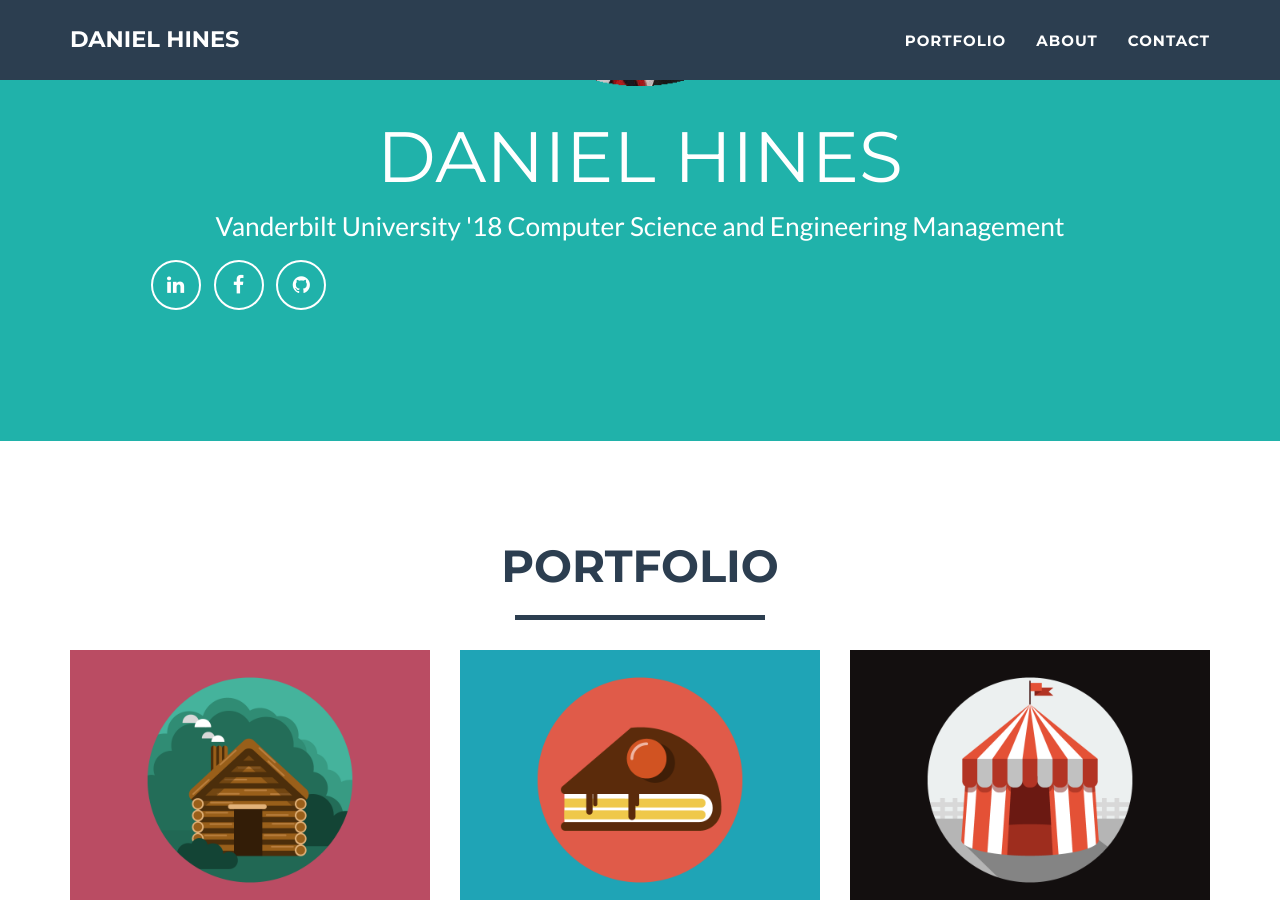
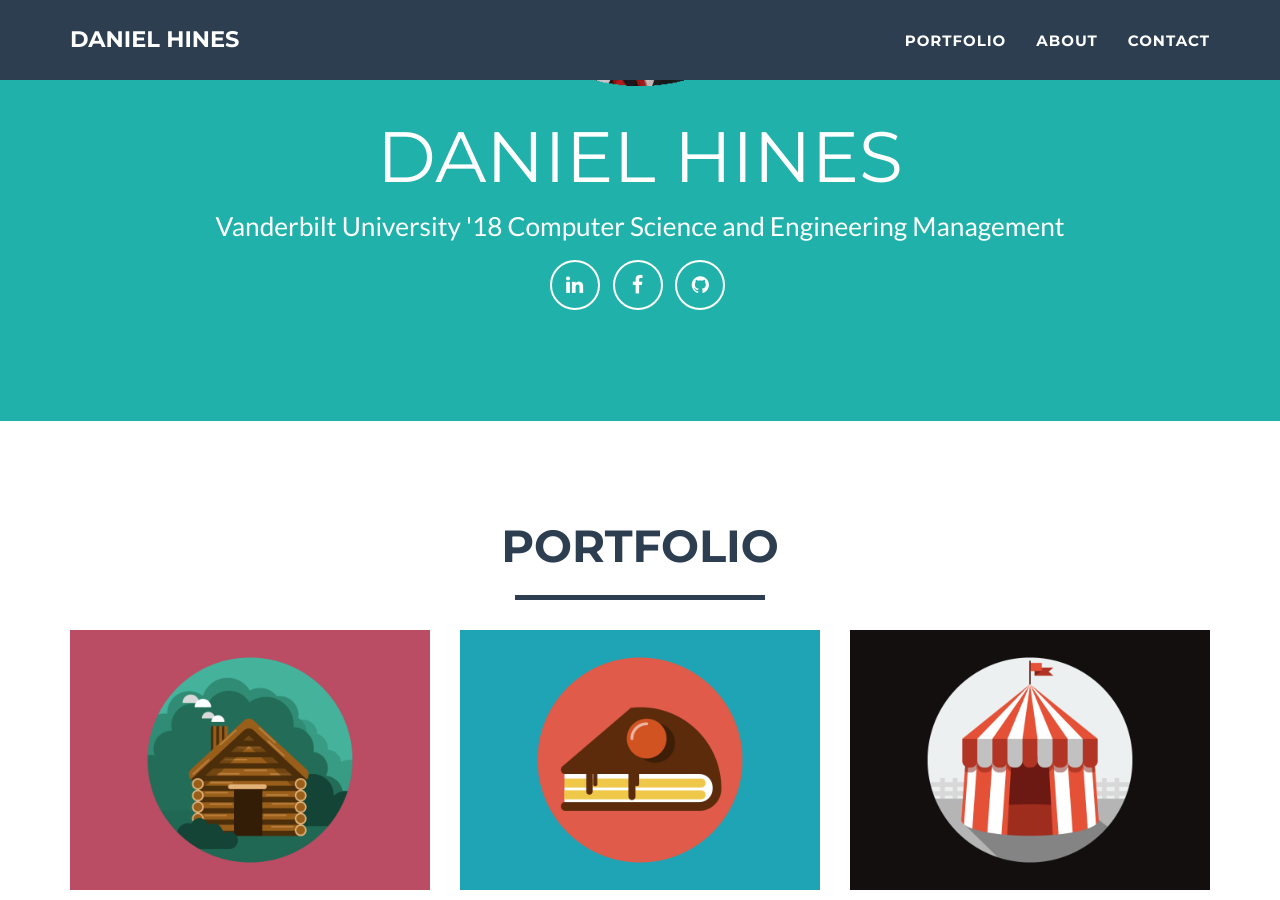
Before and after one commit to danielchines/danielchines.github.io, a Jekyll site: the page built from index.html, in a window 1280 px wide and 900 px high, scrolled down 355 px. Built offline with Jekyll 4.4.1, drawn with Linux system fonts in a browser that asks for light colours.

Commit message:
Update header.html

```diff
--- a/_includes/header.html
+++ b/_includes/header.html
@@ -7,7 +7,6 @@
                     <div class="intro-text">
                         <span class="name">{{ site.title }}</span>
                         <span class="skills">{{ site.skills }}</span>
-			<div class="header-col col-md-4">
                         <ul class="list-inline">
                             {% for network in site.social %}
                             <li>
@@ -16,8 +15,6 @@
 		                    {% endfor %}
                         </ul>
                     </div>
-                    </div>
-
                 </div>
             </div>
         </div>
```
